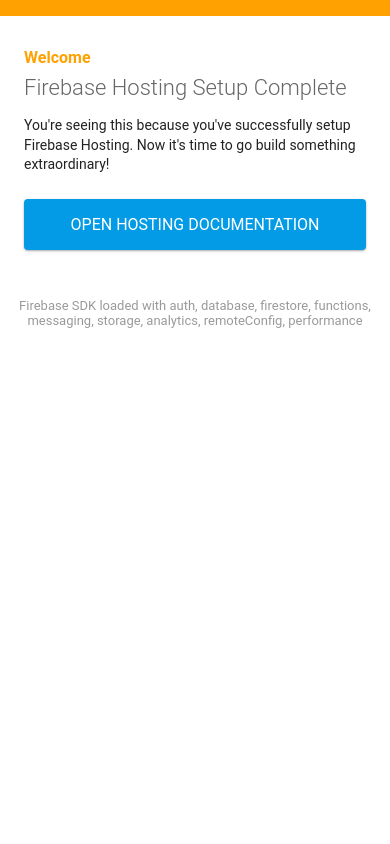
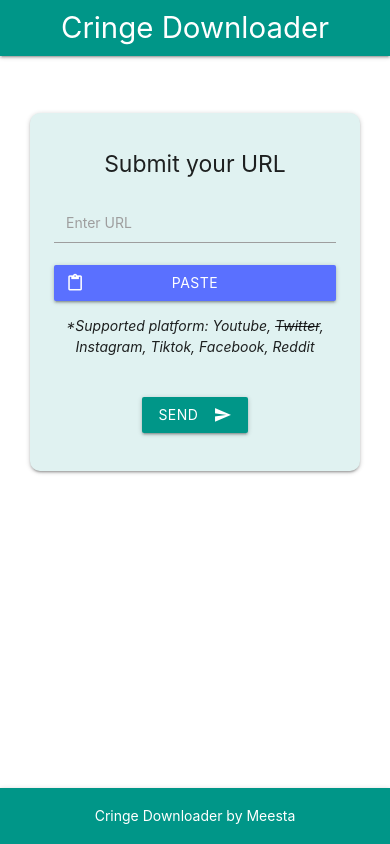
Before and after one commit to meesta1990/CringeDownloader, a website: page public/index.html in a window 390 px wide. Drawn offline with nearby package versions, Linux system fonts and the light colour scheme; some packages are replaced by stand-ins of ours.

Commit message:
replace public

```diff
--- a/public/index.html
+++ b/public/index.html
@@ -1,89 +1,235 @@
 <!DOCTYPE html>
-<html>
-  <head>
-    <meta charset="utf-8">
-    <meta name="viewport" content="width=device-width, initial-scale=1">
-    <title>Welcome to Firebase Hosting</title>
+<html lang="en">
+<head>
+    <meta charset="UTF-8">
+    <meta name="viewport" content="width=device-width, initial-scale=1.0">
+    <title>Cringe Downloader</title>
+    <!-- Importing Materialize CSS -->
+    <link href="https://cdnjs.cloudflare.com/ajax/libs/materialize/1.0.0/css/materialize.min.css" rel="stylesheet">
+    <!-- Importing Google Icon Font -->
+    <link href="https://fonts.googleapis.com/icon?family=Material+Icons" rel="stylesheet">
+	<link rel="icon" href="icon.png" type="image/png" sizes="16x16">
 
-    <!-- update the version number as needed -->
-    <script defer src="/__/firebase/10.12.3/firebase-app-compat.js"></script>
-    <!-- include only the Firebase features as you need -->
-    <script defer src="/__/firebase/10.12.3/firebase-auth-compat.js"></script>
-    <script defer src="/__/firebase/10.12.3/firebase-database-compat.js"></script>
-    <script defer src="/__/firebase/10.12.3/firebase-firestore-compat.js"></script>
-    <script defer src="/__/firebase/10.12.3/firebase-functions-compat.js"></script>
-    <script defer src="/__/firebase/10.12.3/firebase-messaging-compat.js"></script>
-    <script defer src="/__/firebase/10.12.3/firebase-storage-compat.js"></script>
-    <script defer src="/__/firebase/10.12.3/firebase-analytics-compat.js"></script>
-    <script defer src="/__/firebase/10.12.3/firebase-remote-config-compat.js"></script>
-    <script defer src="/__/firebase/10.12.3/firebase-performance-compat.js"></script>
-    <!--
-      initialize the SDK after all desired features are loaded, set useEmulator to false
-      to avoid connecting the SDK to running emulators.
-    -->
-    <script defer src="/__/firebase/init.js?useEmulator=true"></script>
+    <style>
+        body {
+            display: flex;
+            min-height: 100vh;
+            flex-direction: column;
+        }
+        main {
+            flex: 1 0 auto;
+        }
+        .container {
+            margin-top: 50px;
+        }
+        .card-panel {
+            border-radius: 10px;
+        }
+        .brand-logo {
+            left: 0 !important;
+            right: 0 !important;
+            transform: unset !important;
+            text-align: center !important;
+        }
+        .footer {
+            text-align: center;
+        }
+        #loading {
+            display: none;
+        }
+        #loading.visible {
+            display: flex;
+            align-items: center;
+            justify-content: center;
+        }
+        .preloader-wrapper.small {
+            width: 20px;
+            height: 20px;
+        }
+        #btnSubmit {
+            transition: all 0.2s ease-in-out;
+            display: flex;
+            align-items: center;
+            justify-content: center;
+            margin-left: auto;
+            margin-right: auto;
+            margin-top: 40px;
+        }
+        .supported {
+            text-align: right;
+        }
+        .input-field {
+            display: flex;
+            align-items: center;
+            gap: 22px;
+            margin-top: 22px;
+            flex-wrap: wrap;
+        }
 
-    <style media="screen">
-      body { background: #ECEFF1; color: rgba(0,0,0,0.87); font-family: Roboto, Helvetica, Arial, sans-serif; margin: 0; padding: 0; }
-      #message { background: white; max-width: 360px; margin: 100px auto 16px; padding: 32px 24px; border-radius: 3px; }
-      #message h2 { color: #ffa100; font-weight: bold; font-size: 16px; margin: 0 0 8px; }
-      #message h1 { font-size: 22px; font-weight: 300; color: rgba(0,0,0,0.6); margin: 0 0 16px;}
-      #message p { line-height: 140%; margin: 16px 0 24px; font-size: 14px; }
-      #message a { display: block; text-align: center; background: #039be5; text-transform: uppercase; text-decoration: none; color: white; padding: 16px; border-radius: 4px; }
-      #message, #message a { box-shadow: 0 1px 3px rgba(0,0,0,0.12), 0 1px 2px rgba(0,0,0,0.24); }
-      #load { color: rgba(0,0,0,0.4); text-align: center; font-size: 13px; }
-      @media (max-width: 600px) {
-        body, #message { margin-top: 0; background: white; box-shadow: none; }
-        body { border-top: 16px solid #ffa100; }
-      }
+        .input-field .btn{
+            width: 125px;
+        }
+
+        .error {
+            color: red;
+            text-align: center;
+        }
+
+        #youtubeForm {
+            margin-top: 2px;
+        }
+
+        .input-field #url {
+            flex: 1;
+        }
+
+        .input-field #btnPaste {
+            background-color: #5a70ff;
+        }
+        .input-field #btnPaste .material-icons {
+            position: absolute;
+            left: 12px;
+        }
+        @media only screen and (max-width: 600px) {
+            .input-field .prefix {
+                display: none;
+            }
+            .input-field #btnPaste {
+                flex-basis: 100%;
+            }
+            .input-field #url {
+                width: 100%;
+                margin: 0;
+            }
+            .input-field label {
+                margin-left: 12px !important;
+            }
+            .supported {
+                text-align: center;
+            }
+        }
     </style>
-  </head>
-  <body>
-    <div id="message">
-      <h2>Welcome</h2>
-      <h1>Firebase Hosting Setup Complete</h1>
-      <p>You're seeing this because you've successfully setup Firebase Hosting. Now it's time to go build something extraordinary!</p>
-      <a target="_blank" href="https://firebase.google.com/docs/hosting/">Open Hosting Documentation</a>
-    </div>
-    <p id="load">Firebase SDK Loading&hellip;</p>
 
-    <script>
-      document.addEventListener('DOMContentLoaded', function() {
-        const loadEl = document.querySelector('#load');
-        // // 🔥🔥🔥🔥🔥🔥🔥🔥🔥🔥🔥🔥🔥🔥🔥🔥🔥🔥🔥🔥🔥🔥🔥🔥🔥🔥🔥🔥🔥🔥🔥
-        // // The Firebase SDK is initialized and available here!
-        //
-        // firebase.auth().onAuthStateChanged(user => { });
-        // firebase.database().ref('/path/to/ref').on('value', snapshot => { });
-        // firebase.firestore().doc('/foo/bar').get().then(() => { });
-        // firebase.functions().httpsCallable('yourFunction')().then(() => { });
-        // firebase.messaging().requestPermission().then(() => { });
-        // firebase.storage().ref('/path/to/ref').getDownloadURL().then(() => { });
-        // firebase.analytics(); // call to activate
-        // firebase.analytics().logEvent('tutorial_completed');
-        // firebase.performance(); // call to activate
-        //
-        // // 🔥🔥🔥🔥🔥🔥🔥🔥🔥🔥🔥🔥🔥🔥🔥🔥🔥🔥🔥🔥🔥🔥🔥🔥🔥🔥🔥🔥🔥🔥🔥
+	<script src="https://code.jquery.com/jquery-3.7.1.min.js" integrity="sha256-/JqT3SQfawRcv/BIHPThkBvs0OEvtFFmqPF/lYI/Cxo=" crossorigin="anonymous"></script>
+    <script type="text/javascript">
+        $(document).ready(() => {
+            $("#youtubeForm").submit(function(e) {
+                $('.error').text('')
+                $('#btnSubmit').addClass('disabled')
+                $('#loading').addClass('visible');
+                $('#loaded').hide();
 
-        try {
-          let app = firebase.app();
-          let features = [
-            'auth',
-            'database',
-            'firestore',
-            'functions',
-            'messaging',
-            'storage',
-            'analytics',
-            'remoteConfig',
-            'performance',
-          ].filter(feature => typeof app[feature] === 'function');
-          loadEl.textContent = `Firebase SDK loaded with ${features.join(', ')}`;
-        } catch (e) {
-          console.error(e);
-          loadEl.textContent = 'Error loading the Firebase SDK, check the console.';
-        }
-      });
+                e.preventDefault();
+                const form = $(this);
+                const actionUrl = form.attr('action');
+                const url = form.find('#url').val();
+                const service = "http://localhost:5000/download"
+
+                $.ajax({
+                    type: "POST",
+                    url: service,
+                    contentType: "application/json",
+                    data: JSON.stringify({ url }),
+                    success: function(data) {
+                        const blob = new Blob([data], { type: 'video/mp4' });
+                        const link = document.createElement('a');
+
+                        link.href = window.URL.createObjectURL(blob);
+                        link.download = `video_${new Date().getTime()}.mp4`;
+                        link.click();
+                    },
+                    xhrFields: {
+                        responseType: 'blob'
+                    },
+                    error: function(jqXHR, textStatus, errorThrown) {
+                        console.error('Error:', textStatus, errorThrown);
+                        $('.error').text(errorThrown);
+                    },
+                    complete: () => {
+                        $('#btnSubmit').removeClass('disabled')
+                        $('#loading').removeClass('visible');
+                        $('#loaded').show();
+
+                    }
+                });
+            });
+
+            $("#btnPaste").click( async(e) => {
+                if (navigator.clipboard) {
+                    // Leggi il testo dagli appunti
+                    const text = await navigator.clipboard.readText();
+                    // Incolla il testo nella textbox
+                    document.getElementById('url').value = text;
+                    M.updateTextFields();
+                    M.toast({html: 'Pasted'})
+
+                }
+            })
+        });
     </script>
-  </body>
+</head>
+<body>
+    <header>
+        <nav>
+            <div class="nav-wrapper teal">
+                <a href="#" class="brand-logo">Cringe Downloader</a>
+            </div>
+        </nav>
+    </header>
+    <main>
+        <div class="container">
+            <div class="row">
+                <div class="col s12 m8 offset-m2">
+                    <div class="card-panel teal lighten-5">
+                        <h5 class="center-align">Submit your URL</h5>
+						<form id="youtubeForm">
+                            <div class="input-field">
+                                <i class="material-icons prefix">link</i>
+                                <input id="url" type="text" class="validate" required>
+                                <a class="waves-effect waves-light btn" id="btnPaste"><i class="material-icons left">content_paste</i>Paste</a>
+                                <label for="url">Enter URL</label>
+                            </div>
+                            <p class="supported"><i>*Supported platform: Youtube, <s>Twitter</s>, Instagram, Tiktok, Facebook, Reddit</i></p>
+
+                            <div class="center-align">
+                                <button class="btn waves-effect waves-light teal" type="submit" name="action" id="btnSubmit">
+                                    <span id="loaded">
+                                        Send
+                                        <i class="material-icons right">send</i>
+                                    </span>
+
+                                    <span id="loading">
+                                        Loading &nbsp;
+                                        <div class="preloader-wrapper small active">
+                                            <div class="spinner-layer spinner-green-only">
+                                              <div class="circle-clipper left">
+                                                <div class="circle"></div>
+                                              </div><div class="gap-patch">
+                                                <div class="circle"></div>
+                                              </div><div class="circle-clipper right">
+                                                <div class="circle"></div>
+                                              </div>
+                                            </div>
+                                          </div>
+                                    </span>
+                                </button>
+                            </div>
+                            <p class="error"></p>
+
+                        </form>
+                    </div>
+                </div>
+            </div>
+        </div>
+    </main>
+    <footer>
+        <nav>
+            <div class="nav-wrapper teal footer">
+                Cringe Downloader by Meesta
+            </div>
+        </nav>
+    </footer>
+    <!-- Importing Materialize JavaScript -->
+    <script src="https://cdnjs.cloudflare.com/ajax/libs/materialize/1.0.0/js/materialize.min.js"></script>
+</body>
 </html>
```
Also changed, not shown: index.html (deleted, +0 -235 lines), public/icon.png (renamed from icon.png).
